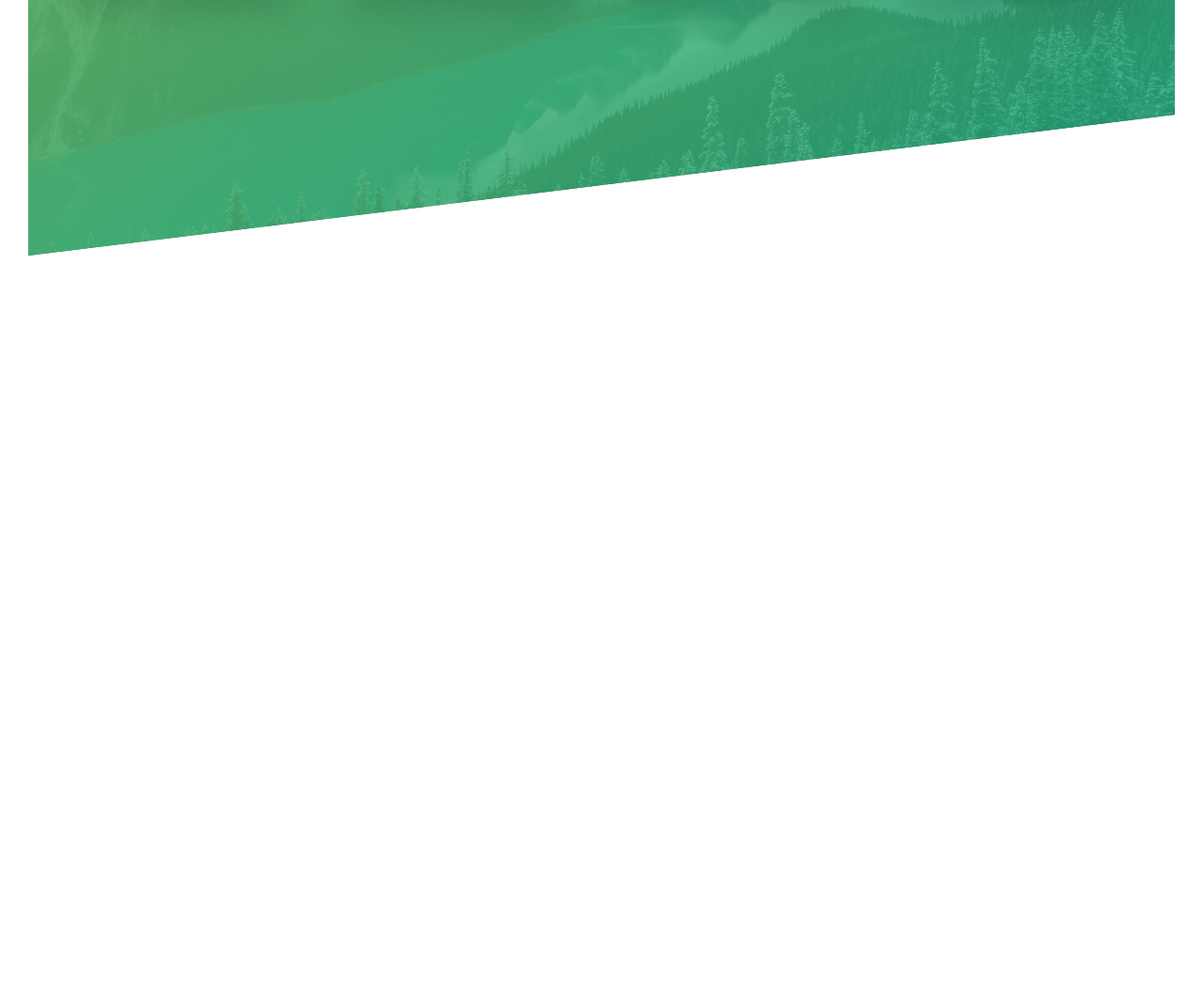
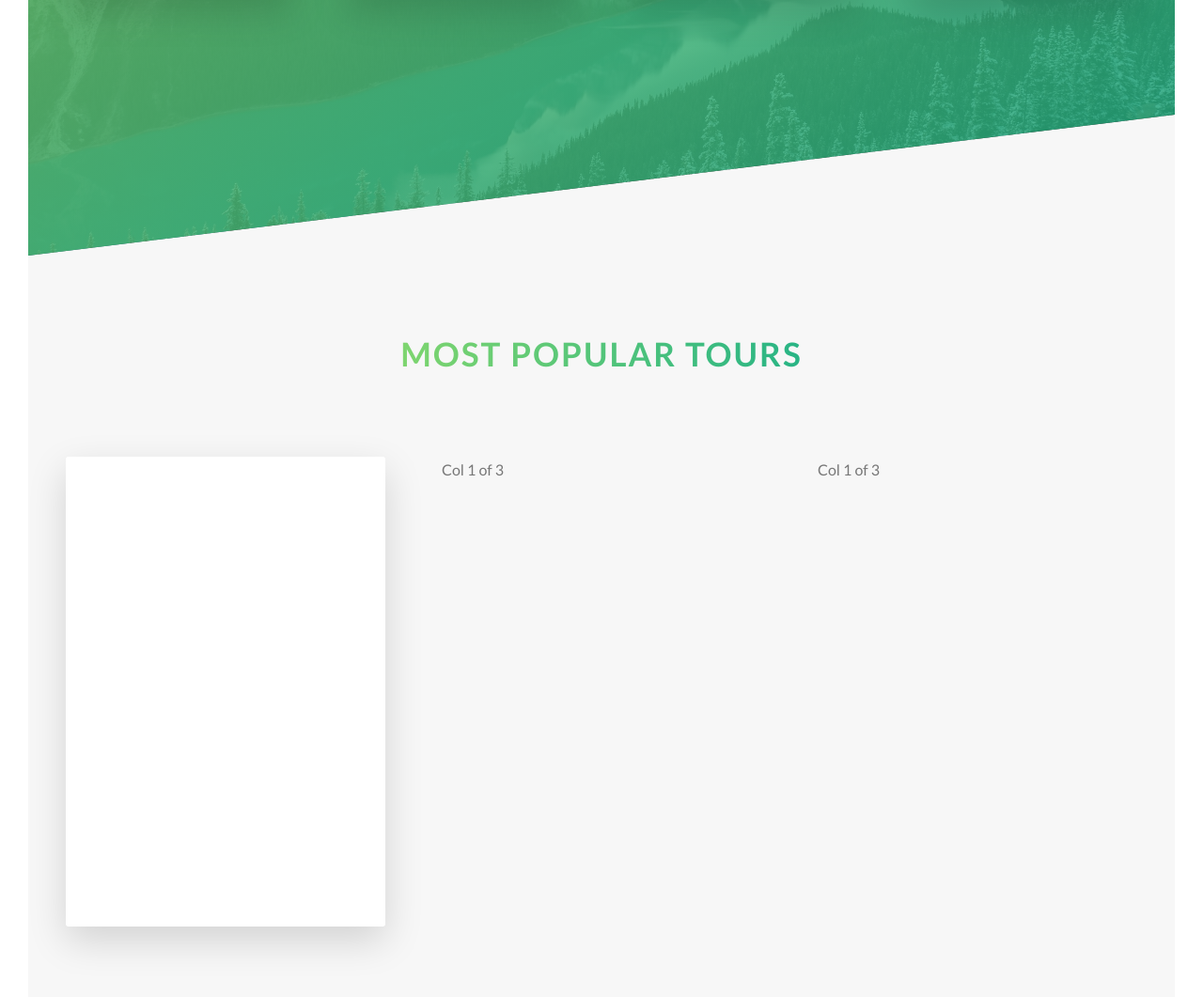
Before and after one commit to aykutterzi/natours, a website: page index.html in a window 1280 px wide. Shown: the part 1905-2966 px from the top of the page at 94% size. Before the commit the page ends 2177 px from the top, so only its background shows below. Drawn offline with Linux system fonts and the light colour scheme.

Commit message:
Build "tours" section

```diff
--- a/index.html
+++ b/index.html
@@ -127,6 +127,25 @@
           </div>
         </div>
       </section>
+
+      <section class="section-tours">
+        <div class="u-center-text u-margin-bottom-big">
+          <h2 class="heading-secondary">Most popular tours</h2>
+        </div>
+
+        <div class="row">
+          <div class="col-1-of-3">
+            <div class="card">
+              <div class="card__side card__side--front">FRONT</div>
+              <div class="card__side card__side--back card__side--back-1">
+                BACK
+              </div>
+            </div>
+          </div>
+          <div class="col-1-of-3">Col 1 of 3</div>
+          <div class="col-1-of-3">Col 1 of 3</div>
+        </div>
+      </section>
     </main>
 
     <!--
--- a/sass/abstracts/_variables.scss
+++ b/sass/abstracts/_variables.scss
@@ -2,6 +2,12 @@
 $color-primary: #55c57a;
 $color-primary-light: #7ed56f;
 $color-primary-dark: #28b485;
+
+$color-secondary-light: #ffb900;
+$color-secondary-dark: #ff7730;
+
+$color-tertiary-light: #2998ff;
+$color-tertiary-dark: #5643fa;
 
 $color-grey-light-1: #f7f7f7;
 
--- /dev/null
+++ b/sass/components/_card.scss
@@ -0,0 +1,45 @@
+.card {
+  perspective: 150rem;
+  -moz-perspective: 150rem; // use this to work in firefox
+  position: relative;
+  height: 50rem;
+
+  &__side {
+    color: #fff;
+    font-size: 2rem;
+
+    height: 50rem;
+    transition: all 0.8s ease;
+    position: absolute;
+    top: 0;
+    left: 0;
+    width: 100%;
+    backface-visibility: hidden;
+    border-radius: 3px;
+    box-shadow: 0 1.5rem 4rem rgba($color-black, 0.15);
+
+    &--front {
+      background-color: white;
+    }
+
+    &--back {
+      transform: rotateY(180deg);
+
+      &-1 {
+        background-image: linear-gradient(
+          to right bottom,
+          $color-secondary-light,
+          $color-secondary-dark
+        );
+      }
+    }
+  }
+
+  &:hover &__side--front {
+    transform: rotateY(180deg);
+  }
+
+  &:hover &__side--back {
+    transform: rotateY(0);
+  }
+}
--- a/sass/main.scss
+++ b/sass/main.scss
@@ -8,6 +8,7 @@
 @import "base/utilities";
 
 @import "components/button";
+@import "components/card";
 @import "components/feature-box";
 @import "components/composition";
 
--- a/sass/pages/_home.scss
+++ b/sass/pages/_home.scss
@@ -21,3 +21,9 @@
     transform: skewY(7deg);
   }
 }
+
+.section-tours {
+  background-color: $color-grey-light-1;
+  margin-top: -10rem;
+  padding: 25rem 0 50rem 0;
+}
```
Also changed, not shown: css/style.css.
